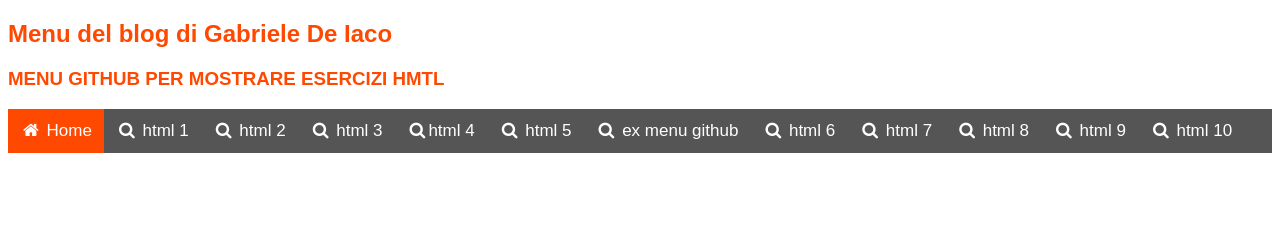
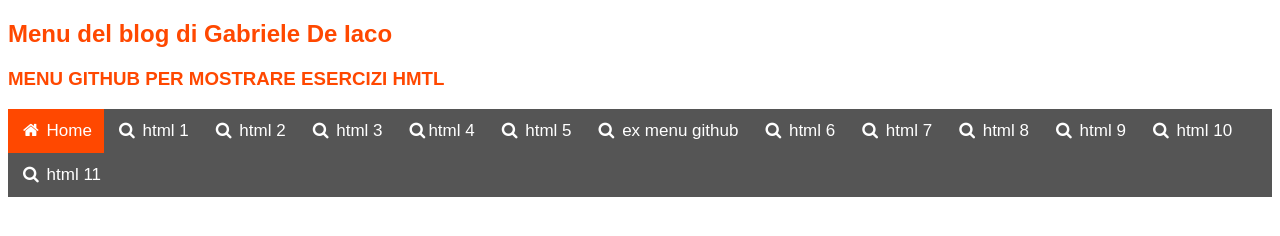
Before and after one commit to gabrieledeiaco/html.es, a plain HTML site: page index.html in a window 1280 px wide. Drawn offline with Linux system fonts and the light colour scheme.

Commit message:
Update index.html

```diff
--- a/index.html
+++ b/index.html
@@ -57,6 +57,7 @@ body {font-family: Arial, Helvetica, sans-serif;}
     <a href="es9.html"><i class="fa fa-fw fa-search"></i> html 8</a>
       <a href="es10.html"><i class="fa fa-fw fa-search"></i> html 9</a>
       <a href="es11.html"><i class="fa fa-fw fa-search"></i> html 10</a>
+    <a href="joypad.html"><i class="fa fa-fw fa-search"></i> html 11</a>
 
 </div>
 
```
